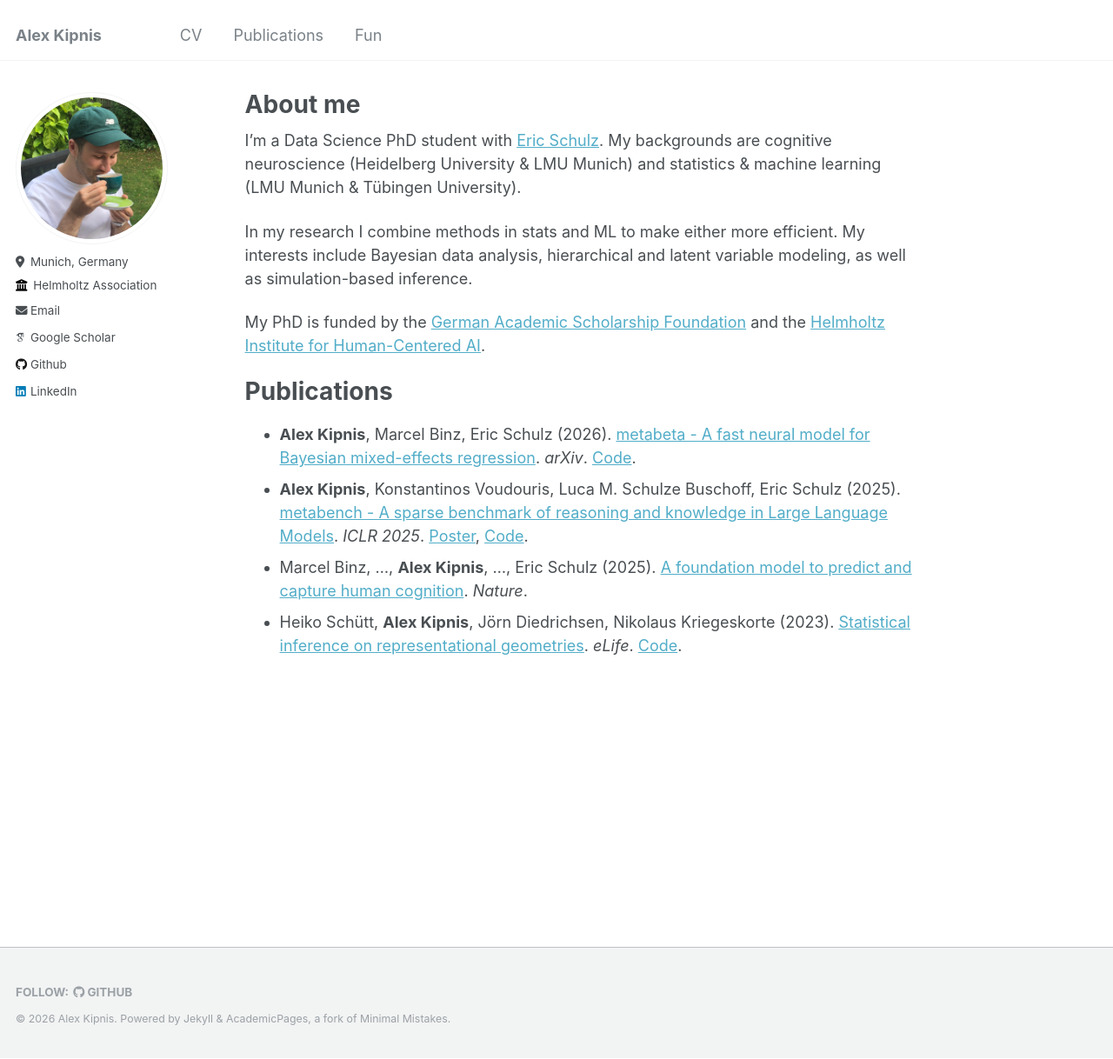
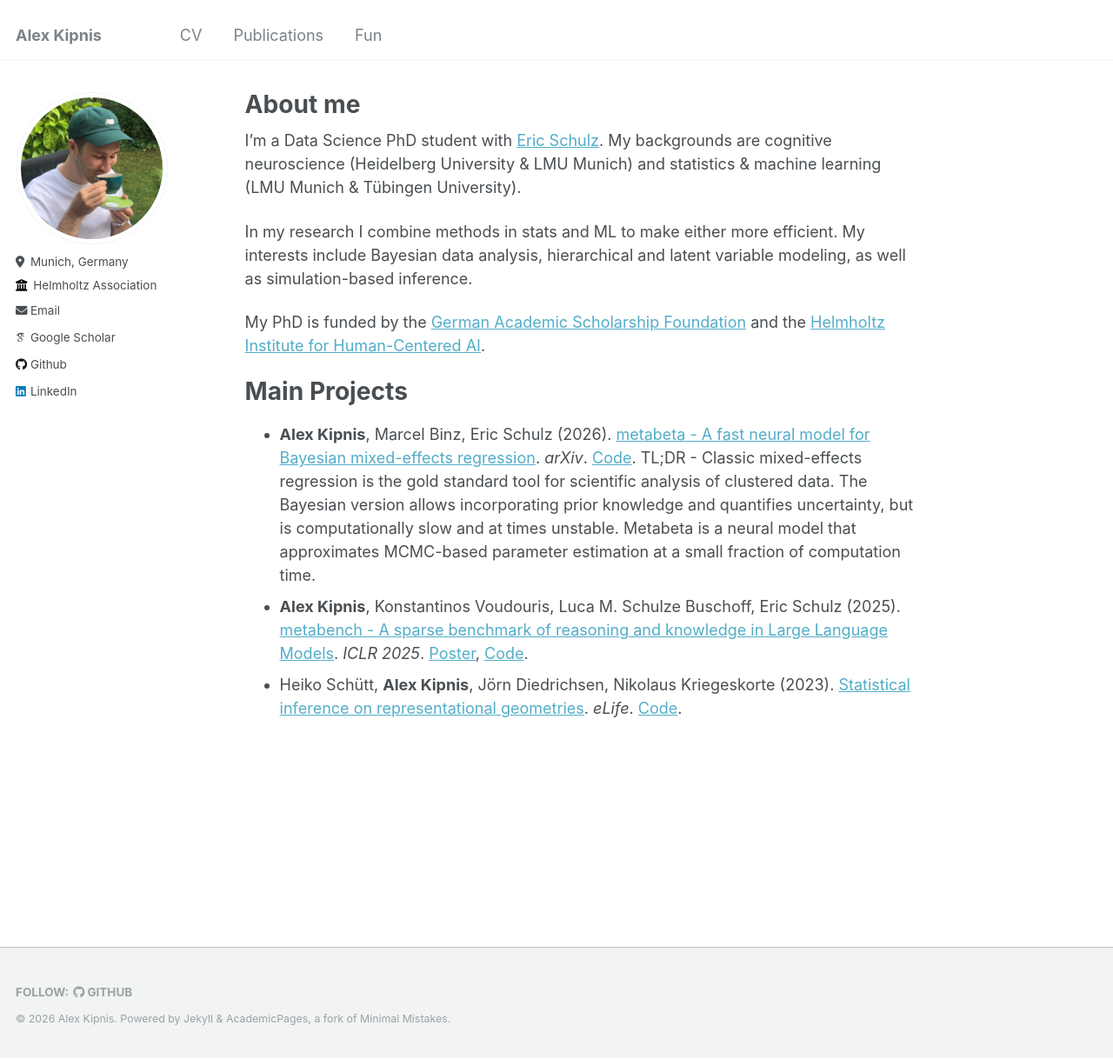
Before and after one commit to adkipnis/adkipnis.github.io, a Jekyll site: the page built from _pages/about.md, in a window 1280 px wide and 1218 px high. Shown: the whole window at 87% size. Built offline with Jekyll 4.4.1, drawn with Linux system fonts in a browser that asks for light colours; some web fonts are replaced.

Commit message:
Change 'Publications' to 'Main Projects' section
Updated section title from 'Publications' to 'Main Projects' and added a summary for the first project.

```diff
--- a/_pages/about.md
+++ b/_pages/about.md
@@ -12,9 +12,9 @@ In my research I combine methods in stats and ML to make either more efficient.
 
 My PhD is funded by the [German Academic Scholarship Foundation](https://www.studienstiftung.de/en/) and the [Helmholtz Institute for Human-Centered AI](https://hcai-munich.com/).
 
-Publications
+Main Projects
 ======
 - **Alex Kipnis**, Marcel Binz, Eric Schulz (2026). [metabeta - A fast neural model for Bayesian mixed-effects regression](https://arxiv.org/abs/2510.07473). *arXiv*. [Code](https://github.com/adkipnis/metabeta).
+  TL;DR - Classic mixed-effects regression is the gold standard tool for scientific analysis of clustered data. The Bayesian version allows incorporating prior knowledge and quantifies uncertainty, but is computationally slow and at times unstable. Metabeta is a neural model that approximates MCMC-based parameter estimation at a small fraction of computation time.
 - **Alex Kipnis**, Konstantinos Voudouris, Luca M. Schulze Buschoff, Eric Schulz (2025). [metabench - A sparse benchmark of reasoning and knowledge in Large Language Models](https://openreview.net/forum?id=4T33izzFpK). *ICLR 2025*. [Poster](https://iclr.cc/media/PosterPDFs/ICLR%202025/31009.png?t=1745250340.3707366), [Code](https://github.com/adkipnis/metabench).
-- Marcel Binz, ..., **Alex Kipnis**, ..., Eric Schulz (2025). [A foundation model to predict and capture human cognition](https://www.nature.com/articles/s41586-025-09215-4). *Nature*.
 - Heiko Schütt, **Alex Kipnis**, Jörn Diedrichsen, Nikolaus Kriegeskorte (2023). [Statistical inference on representational geometries](https://doi.org/10.7554/eLife.82566). *eLife*. [Code](https://github.com/adkipnis/fmri-simulations).
```
